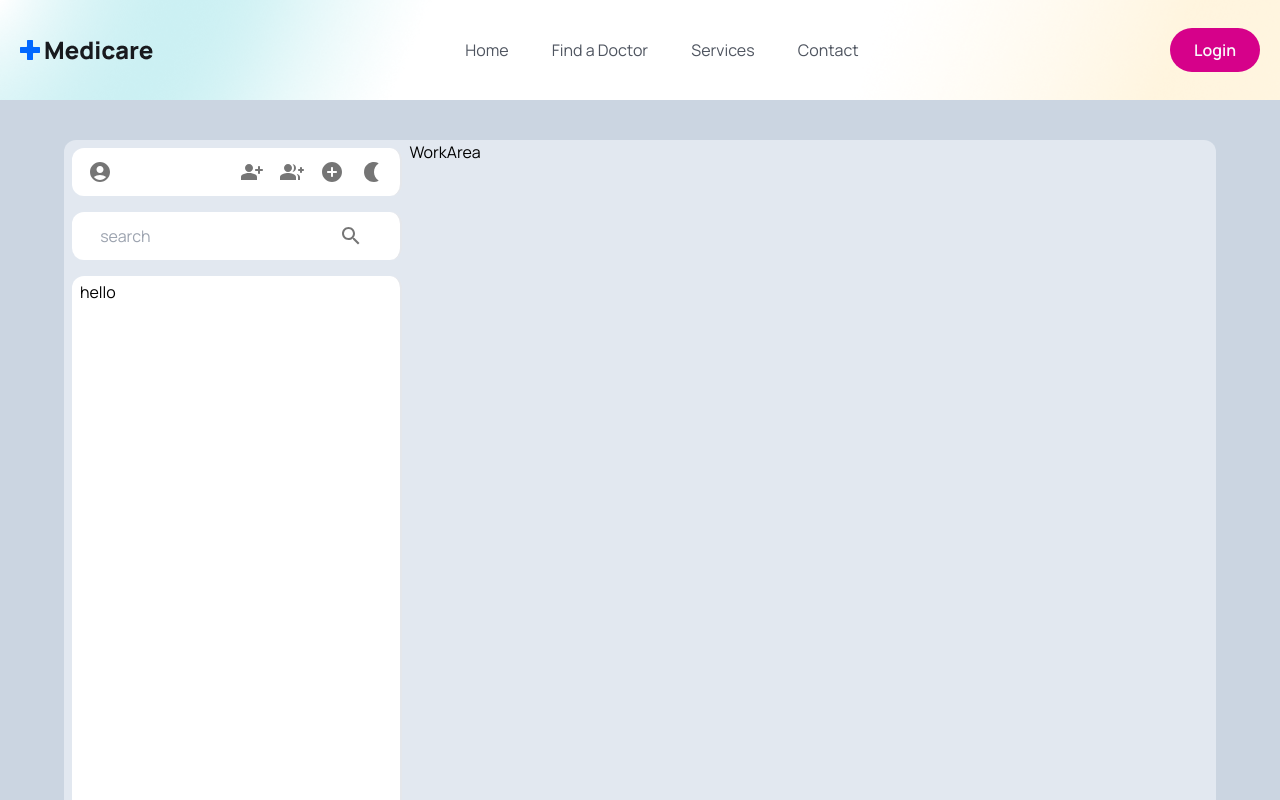
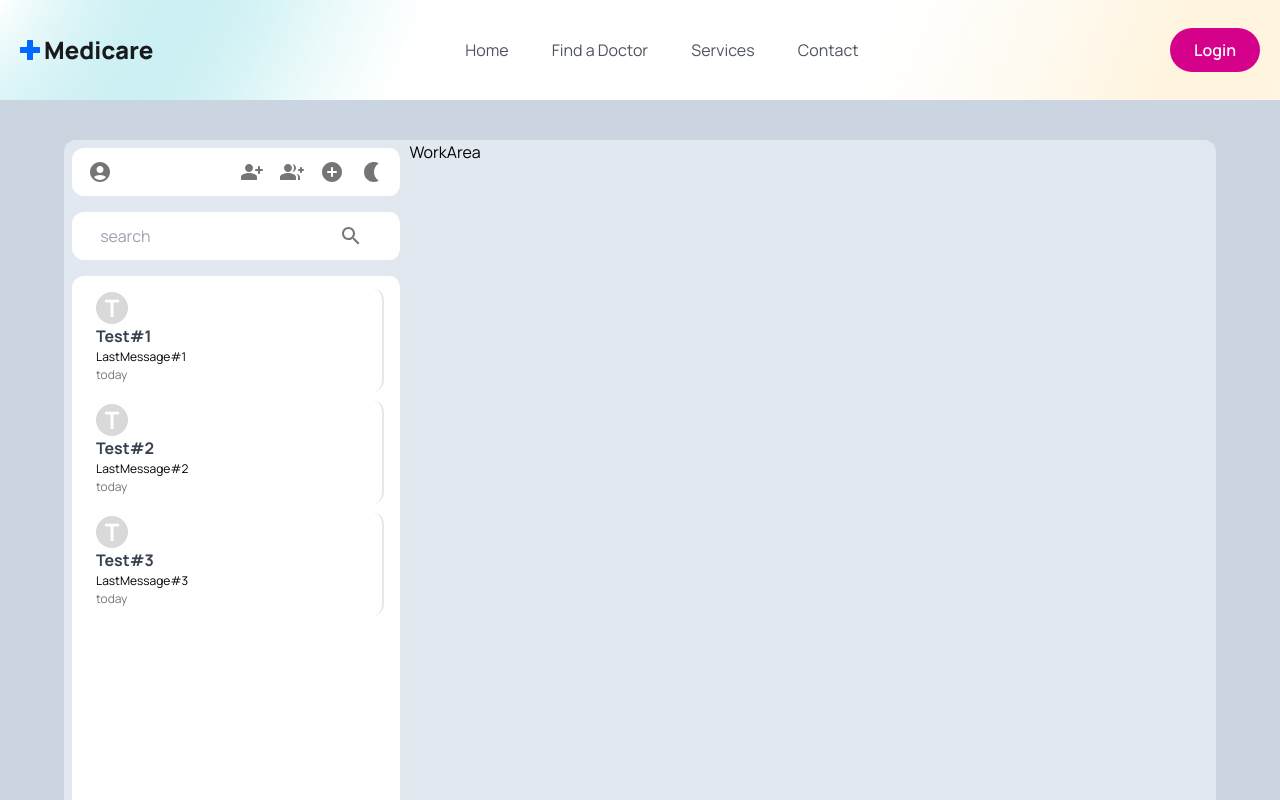
Before and after one commit to hargunkaur286/medihacks, a React (Vite) app in the folder frontend/: page /chat in a window 1280 px wide. Shown: the top 800 px of the page. Built offline with nearby package versions, Linux system fonts and the light colour scheme.

Commit message:
chat app ui

```diff
--- /dev/null
+++ b/frontend/src/components/ChatApp/ChatArea.jsx
@@ -0,0 +1,11 @@
+import React from 'react'
+
+const ChatArea = () => {
+  return (
+    <div>
+
+    </div>
+  )
+}
+
+export default ChatArea
--- a/frontend/src/components/ChatApp/ConversationItem.jsx
+++ b/frontend/src/components/ChatApp/ConversationItem.jsx
@@ -1,11 +1,14 @@
 import React from 'react'
 
-const ConversationItem = () => {
-  return (
-    <div>
-      hello
-    </div>
-  )
+const ConversationItem = ({ props }) => {
+    return (
+        <div className='bg-white border-r-2 pt-1 pb-2 pr-2 pl-2 rounded-xl m-2 flex-grow'>
+            <p className="flex justify-center items-center bg-[#d9d9d9] text-white font-bold text-2xl h-8 w-8 p-0.5 rounded-full self-center">{props.name[0]}</p>
+            <p className="col-start-2 col-span-2 row-start-1 font-bold text-gray-700">{props.name}</p>
+            <p className="con-lastMessage text-[0.75rem]">{props.lastMessage}</p>
+            <p className="con-timeStamp self-end text-[0.75rem] text-[rgba(0,0,0,0.54)]">{props.timeStamp}</p>
+        </div>
+    )
 }
 
 export default ConversationItem
--- a/frontend/src/components/ChatApp/Sidebar.jsx
+++ b/frontend/src/components/ChatApp/Sidebar.jsx
@@ -1,4 +1,4 @@
-import React from 'react'
+import React, {useState} from 'react'
 import { IconButton } from '@mui/material';
 import AccountCircleIcon from "@mui/icons-material/AccountCircleRounded"
 import PersonAddIcon from "@mui/icons-material/PersonAddAltRounded"
@@ -9,6 +9,23 @@ import SearchIcon from "@mui/icons-material/Search"
 import ConversationItem from './ConversationItem';
 
 const Sidebar = () => {
+  const [conversation, setConversation] = useState([
+    {
+      name: 'Test#1',
+      lastMessage: 'LastMessage#1',
+      timeStamp: 'today'
+    },
+    {
+      name: 'Test#2',
+      lastMessage: 'LastMessage#2',
+      timeStamp: 'today'
+    },
+    {
+      name: 'Test#3',
+      lastMessage: 'LastMessage#3',
+      timeStamp: 'today'
+    },
+  ])
   return (
     <>
       <div className='flex flex-col h-full'>
@@ -44,7 +61,10 @@ const Sidebar = () => {
         </div>
 
         <div className='bg-white border-r-2 pt-1 pb-2 pr-2 pl-2 rounded-xl m-2 flex-grow'>
-          <ConversationItem />
+          {conversation.map((conversation) => {
+            return <ConversationItem props={conversation} />
+          })}
+
         </div>
       </div>
     </>
```
